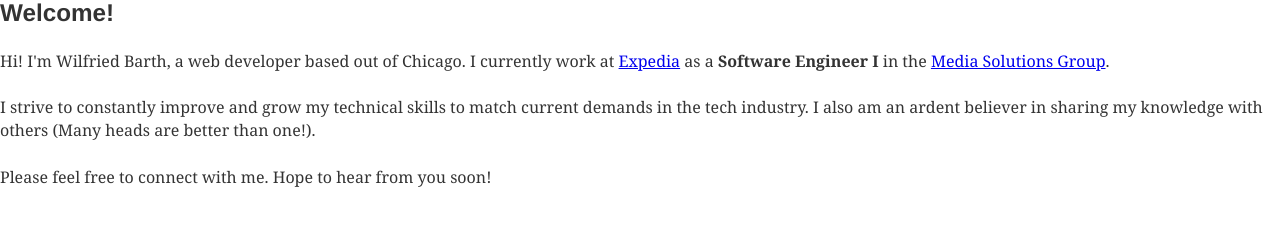
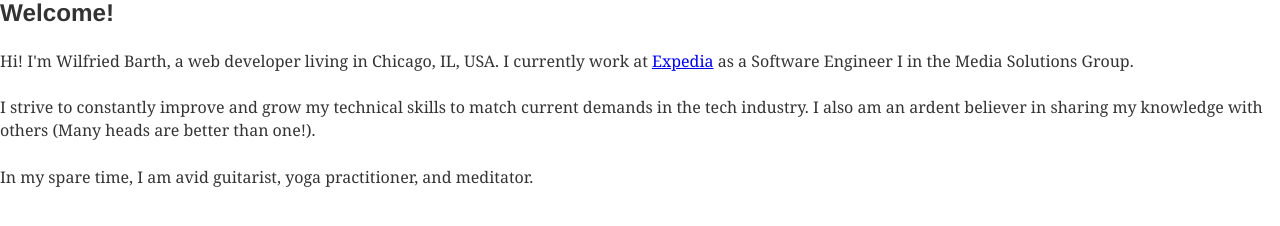
Before and after one commit to wilfriedbarth/wb-blog, a Gatsby site: page / in a window 1280 px wide. Built offline with nearby package versions, Linux system fonts and the light colour scheme; Gatsby itself is replaced by a stand-in of ours; what typography-theme-sutro would draw is missing.

Commit message:
some updates to index and til pages

```diff
--- a/gatsby-config.js
+++ b/gatsby-config.js
@@ -11,6 +11,7 @@ module.exports = {
         path: `${__dirname}/src`,
       },
     },
+    'gatsby-plugin-netlify',
     'gatsby-plugin-react-helmet',
     {
       resolve: 'gatsby-plugin-typography',
--- a/package.json
+++ b/package.json
@@ -6,6 +6,7 @@
   "dependencies": {
     "gatsby": "^1.9.214",
     "gatsby-link": "^1.6.37",
+    "gatsby-plugin-netlify": "^1.0.18",
     "gatsby-plugin-react-helmet": "^2.0.5",
     "gatsby-plugin-typography": "^1.7.14",
     "gatsby-source-filesystem": "^1.5.23",
--- a/src/components/Header.js
+++ b/src/components/Header.js
@@ -9,7 +9,7 @@ const Header = () => (
       <h4>Wilfried Barth</h4>
     </Link>
     <Link className={styles.navBarLink} to="/til">
-      <h4>Today I Learned</h4>
+      <h4>Today I Learned (TIL)</h4>
     </Link>
   </nav>
 );
--- a/src/pages/index.js
+++ b/src/pages/index.js
@@ -5,17 +5,18 @@ const IndexPage = () => {
     <div>
       <h2>Welcome!</h2>
       <p>
-        Hi! I'm Wilfried Barth, a web developer based out of Chicago. I
-        currently work at <a href="https://www.expedia.com/">Expedia</a> as a{' '}
-        <b>Software Engineer I</b> in the{' '}
-        <a href="https://www.advertising.expedia.com/">Media Solutions Group</a>.
+        Hi! I'm Wilfried Barth, a web developer living in Chicago, IL, USA. I
+        currently work at <a href="https://www.expedia.com/">Expedia</a> as a
+        Software Engineer I in the Media Solutions Group.
       </p>
       <p>
         I strive to constantly improve and grow my technical skills to match
         current demands in the tech industry. I also am an ardent believer in
         sharing my knowledge with others (Many heads are better than one!).
       </p>
-      <p>Please feel free to connect with me. Hope to hear from you soon!</p>
+      <p>
+        In my spare time, I am avid guitarist, yoga practitioner, and meditator.
+      </p>
     </div>
   );
 };
```
Also changed, not shown: src/pages/til.js (+8 -1 lines), 5 other files.
